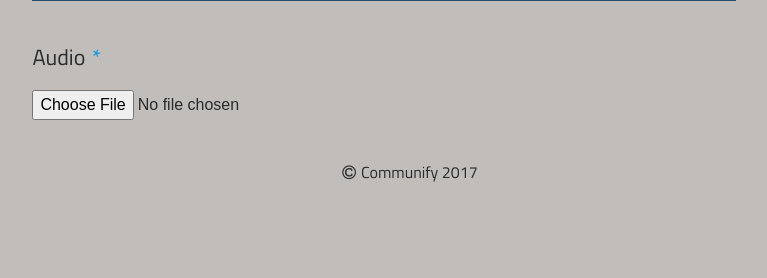
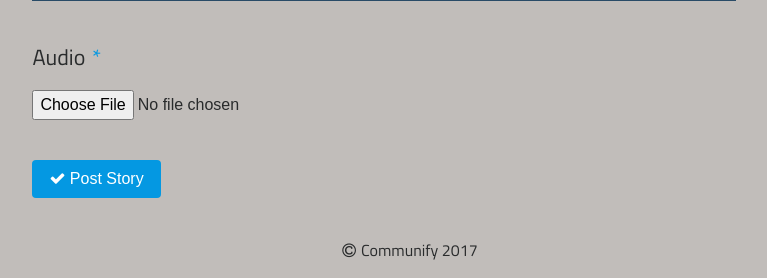
Before and after one commit to Kylar101/Storymate, a PHP site: page /post-story.html in a window 1280 px wide. Shown: the part 978-1256 px from the top of the page, without its empty margins (326-1093 px from the left). Before the commit the page ends 1160 px from the top, so only its background shows below. Run offline with PHP 8.4, Linux system fonts and the light colour scheme; some libraries are stand-ins or nearby versions.

Commit message:
finished html fields

```diff
--- a/css/style.css
+++ b/css/style.css
@@ -4,7 +4,7 @@
   color: #132330;
   color: #fff; }
   .edit-button:hover {
-    background: #09a809;
+    background: #0ac10a;
     color: #132330; }
 
 .delete-button {
--- a/post-story.html
+++ b/post-story.html
@@ -51,7 +51,7 @@
 							<label class="post-story text">
 									Story Description<span class="req">*</span>
 								</label>
-							<textarea rows="3" name="description"></textarea>
+							<textarea rows="3" name="description" required></textarea>
 						</div>
 
 						<div class="field-wrap">
@@ -84,6 +84,10 @@
 							<input type="file" name="audio" accept="audio/*">
 						</div>
 
+						<div class="field-wrap">
+							<button type="submit" class="btn view-button"><i class="fa fa-check" aria-hidden="true"></i> Post Story</button>
+						</div>
+
 					</form>
 				</div>
 			</div>
--- a/scss/_variables.scss
+++ b/scss/_variables.scss
@@ -13,7 +13,7 @@ $darker-dark-blue: darken($dark-blue, 15%);
 
 // greens
 $edit-green: #0df10d;
-$darker-edit-green: darken($edit-green,15%);
+$darker-edit-green: darken($edit-green,10%);
 
 // reds
 $delete-red: #ff0000;
```
